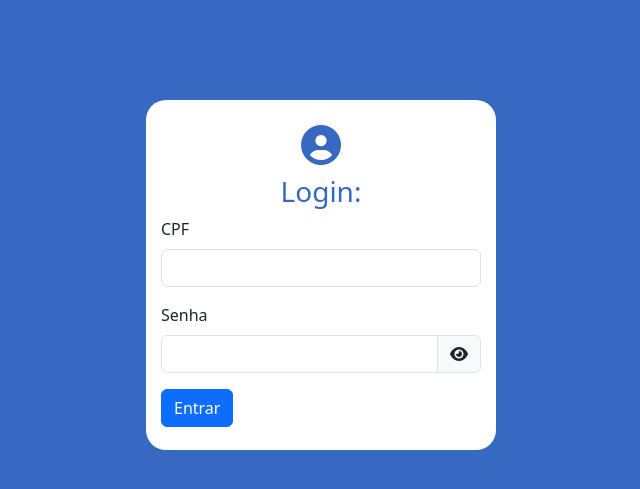
After one commit to LuizGustavo10/programadorsistemas2025, a PHP site: page /login.html in a window 1280 px wide. The commit adds this page. Shown: the top 489 px of the page, without its empty margins (319-959 px from the left). Run offline with PHP 8.4, Linux system fonts and the light colour scheme; some libraries are stand-ins or nearby versions.

Commit message:
login do sistema

```diff
--- a/sistema/estilo.css
+++ b/sistema/estilo.css
@@ -16,3 +16,30 @@
     text-decoration: none;
     font-size: 22px;
 }
+
+.menu-item:hover{
+    color: orange;
+}
+
+.fundoLogin{
+    background-color: rgb(55, 104, 194);
+}
+
+.painel{
+    background-color: white;
+    width: 350px;
+    height: 350px;
+    margin: auto;
+    margin-top: 100px;
+    border-radius: 20px;
+    padding: 15px;
+}
+.cabecalho{
+    color: rgb(55, 104, 194);
+    text-align: center;
+    font-size: 40px;
+}
+.botao:hover{
+    background-color: red !important;
+    border: red;
+}
--- /dev/null
+++ b/sistema/login.html
@@ -0,0 +1,59 @@
+<!DOCTYPE html>
+<html lang="pt-br">
+
+<head>
+  <meta charset="UTF-8">
+  <meta name="viewport" content="width=device-width, initial-scale=1.0">
+  <title>Sistema</title>
+
+  <link rel="stylesheet" href="https://cdnjs.cloudflare.com/ajax/libs/font-awesome/6.7.2/css/all.min.css"
+    integrity="sha512-Evv84Mr4kqVGRNSgIGL/F/aIDqQb7xQ2vcrdIwxfjThSH8CSR7PBEakCr51Ck+w+/U6swU2Im1vVX0SVk9ABhg=="
+    crossorigin="anonymous" referrerpolicy="no-referrer" />
+  <link href="https://cdn.jsdelivr.net/npm/bootstrap@5.3.7/dist/css/bootstrap.min.css" rel="stylesheet"
+    integrity="sha384-LN+7fdVzj6u52u30Kp6M/trliBMCMKTyK833zpbD+pXdCLuTusPj697FH4R/5mcr" crossorigin="anonymous">
+    <link rel="stylesheet" href="https://cdn.datatables.net/2.3.2/css/dataTables.dataTables.css" />
+
+    <link rel="stylesheet" href="estilo.css">
+</head>
+
+<body class="fundoLogin">
+
+  <div class="painel">
+    <div class="cabecalho">
+      <i class="fa-solid fa-circle-user"></i>
+      <h3> Login:</h3>
+    </div>
+    <form>
+          <div class="mb-3">
+            <label class="form-label"> CPF </label>
+            <input type="text" class="form-control">
+          </div>
+
+          <div class="mb-3">
+            <label class="form-label">Senha</label>
+            <div class="input-group">
+              <input type="password" class="form-control" id="senha">
+       <span onclick="visualizar()" style="cursor: pointer;" class="input-group-text">
+                <i id="olho" class="fa-solid fa-eye"></i>
+               </span>
+            </div>
+          </div>
+
+          <a href="index.html" type="submit" class="btn btn-primary botao"> Entrar </a>
+        </form>
+
+  </div>
+
+
+
+  <script src="https://cdnjs.cloudflare.com/ajax/libs/jquery/3.7.1/jquery.min.js" integrity="sha512-v2CJ7UaYy4JwqLDIrZUI/4hqeoQieOmAZNXBeQyjo21dadnwR+8ZaIJVT8EE2iyI61OV8e6M8PP2/4hpQINQ/g==" crossorigin="anonymous" referrerpolicy="no-referrer"></script>
+  <script src="https://cdn.datatables.net/2.3.2/js/dataTables.js"></script>
+
+  <script src="https://cdn.jsdelivr.net/npm/bootstrap@5.3.7/dist/js/bootstrap.bundle.min.js"
+    integrity="sha384-ndDqU0Gzau9qJ1lfW4pNLlhNTkCfHzAVBReH9diLvGRem5+R9g2FzA8ZGN954O5Q"
+    crossorigin="anonymous"></script>
+  <script src="script.js"></script>
+
+</body>
+
+</html>
--- a/sistema/script.js
+++ b/sistema/script.js
@@ -1,3 +1,34 @@
 let table = new DataTable('#tabela', {
+    language: {
+        url: 'https://cdn.datatables.net/plug-ins/2.3.2/i18n/pt-BR.json',
+    },
+});
 
-});
+function visualizar(){
+    var senha = $('#senha');
+    var icone = $('#olho');
+
+    if(senha.attr('type') === 'password'){
+        senha.attr('type', 'text');
+        icone.removeClass('fa-eye').addClass('fa-eye-slash');
+    }else{
+        senha.attr('type', 'password');
+        icone.removeClass('fa-eye-slash').addClass('fa-eye');
+    }
+}
+
+// document.getElementById("toggleSenha").addEventListener("click", function () {
+//     const senha = document.getElementById("senha");
+//     const icone = document.getElementById("iconeOlho");
+
+//     if (senha.type === "password") {
+//         senha.type = "text";
+//         icone.classList.remove("fa-eye");
+//         icone.classList.add("fa-eye-slash");
+//     } else {
+//         senha.type = "password";
+//         icone.classList.remove("fa-eye-slash");
+//         icone.classList.add("fa-eye");
+//     }
+
+// }
```
Also changed, not shown: sistema/index.html (+13 -8 lines).
